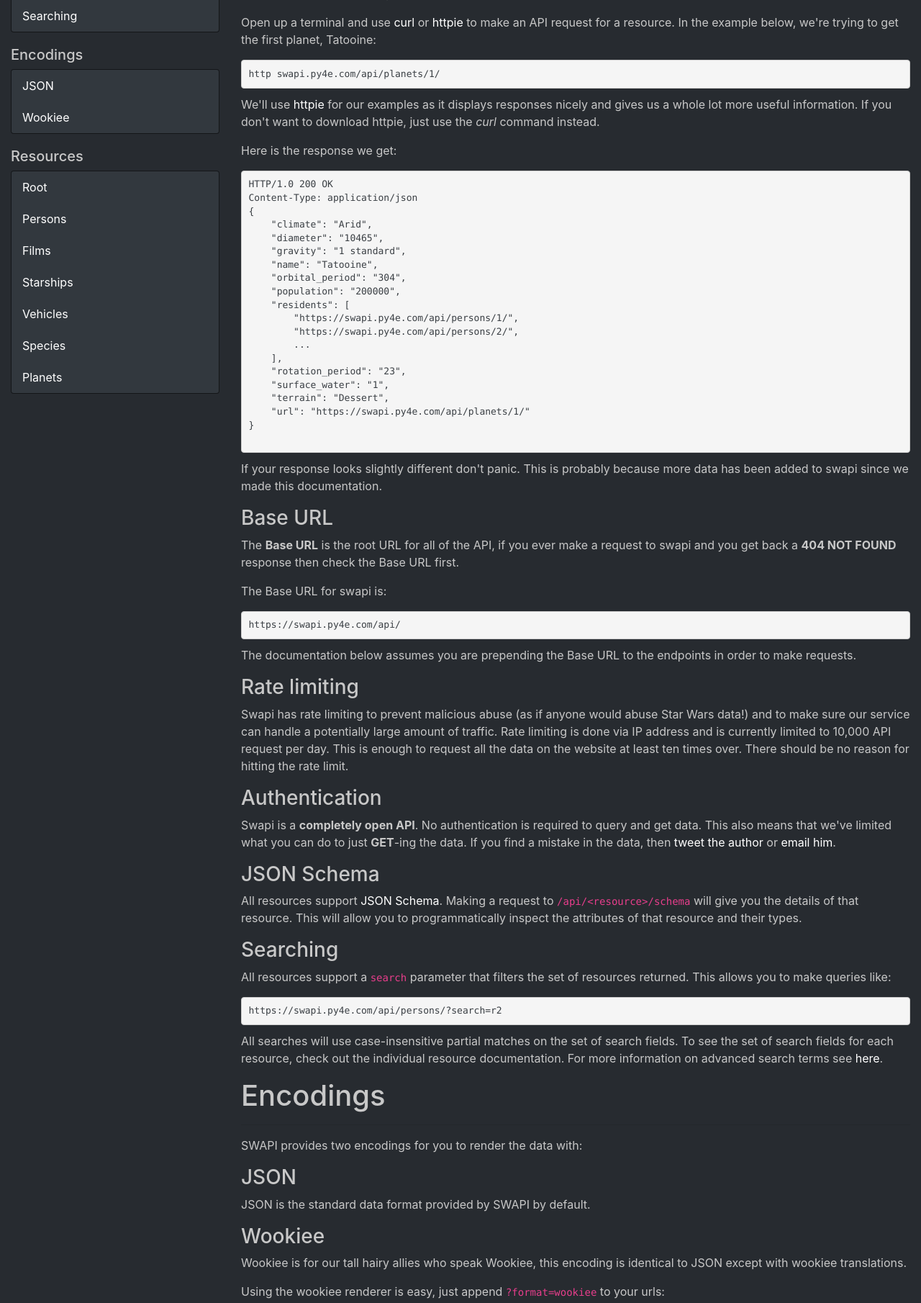
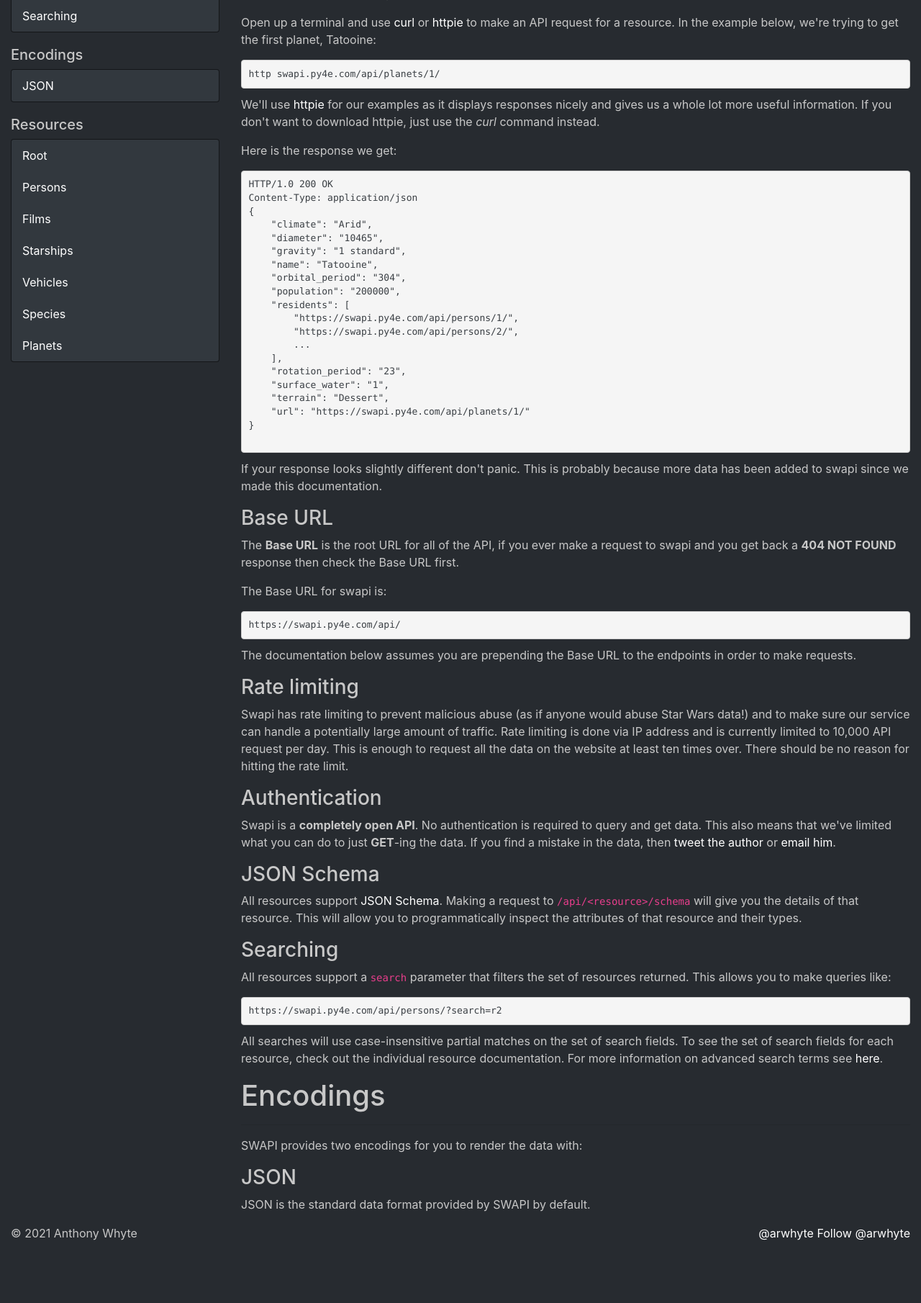
Before and after one commit to ykamat/gffa, a Django app: page /apps/webapp/docs/ in a window 1280 px wide. Shown: the part 708-2518 px from the top of the page at 72% size. After the commit the page ends 2431 px from the top, so only its background shows below. Run offline with Django 3.2, Linux system fonts and the light colour scheme; parts of the project's set-up code (start-up, migrations or seed data) failed here and were passed over; some libraries are stand-ins or nearby versions.

Commit message:
Updated break points and deleted Wookie from docs.py.

```diff
--- a/apps/webapp/templates/webapp/docs.html
+++ b/apps/webapp/templates/webapp/docs.html
@@ -15,7 +15,6 @@
             <h5>Encodings</h5>
             <ul class="list-group">
                 <li class="list-group-item"><a href="#json">JSON</a></li>
-                <li class="list-group-item"><a href="#wookiee">Wookiee</a></li>
             </ul>
             <h5>Resources</h5>
             <ul class="list-group">
@@ -116,13 +115,6 @@
             <p><a name="json"></a></p>
             <h3 id="json">JSON</h3>
             <p>JSON is the standard data format provided by SWAPI by default.</p>
-            <p><a name="wookiee"></a></p>
-            <h3 id="wookiee">Wookiee</h3>
-            <p>Wookiee is for our tall hairy allies who speak Wookiee, this encoding is identical to
-                JSON except with wookiee translations.</p>
-            <p>Using the wookiee renderer is easy, just append <code>?format=wookiee</code> to your
-                urls:</p>
-            <pre><code>https://swapi.py4e.com/api/planets/1/?format=wookiee</code></pre>
         </div>
     </div>
 {% endblock mainbody %}
--- a/apps/webapp/templates/webapp/film_delete.html
+++ b/apps/webapp/templates/webapp/film_delete.html
@@ -8,6 +8,6 @@
 		<button type="submit" class="btn btn-outline-danger">delete</button>
 		<a class="btn btn-outline-secondary" href="{% url 'film_detail' films.pk %}">cancel</a>
 	</form>
-	<p>&nbsp;</p>
+	<br>
 
 {% endblock mainbody %}
--- a/apps/webapp/templates/webapp/film_detail.html
+++ b/apps/webapp/templates/webapp/film_detail.html
@@ -20,7 +20,7 @@
         </div>
     </header>
 
-    &nbsp;
+    <br>
     <article>
         {% if films.title %}
             <div class="row">
@@ -110,6 +110,6 @@
             </div>
         {% endif %}
     </article>
-    &nbsp;
+    <br>
 
 {% endblock mainbody %}
--- a/apps/webapp/templates/webapp/film_new.html
+++ b/apps/webapp/templates/webapp/film_new.html
@@ -15,7 +15,7 @@
 		</div>
 	</header>
 
-	<p>&nbsp;</p>
+	<br>
 	<!-- novalidate attribute required to render validation messages -->
 	<form method="post" novalidate>
 	{% csrf_token %}
@@ -54,6 +54,6 @@
 		&nbsp;<a class="btn btn-outline-secondary" href="{% url 'films' %}">cancel</a>
 	</form>
 
-<p>&nbsp;</p>
+<br>
 
 {% endblock mainbody %}
--- a/apps/webapp/templates/webapp/film_update.html
+++ b/apps/webapp/templates/webapp/film_update.html
@@ -15,7 +15,7 @@
 		</div>
 	</header>
 
-	<p>&nbsp;</p>
+	<br>
 	<!-- novalidate attribute required to render validation messages -->
 	<form method="post" novalidate>
 	{% csrf_token %}
@@ -54,6 +54,6 @@
 		&nbsp;<a class="btn btn-outline-secondary" href="{% url 'film_detail' films.pk %}">cancel</a>
 	</form>
 
-<p>&nbsp;</p>
+<br>
 
 {% endblock mainbody %}
--- a/apps/webapp/templates/webapp/person_detail.html
+++ b/apps/webapp/templates/webapp/person_detail.html
@@ -20,7 +20,7 @@
         </div>
     </header>
 
-    &nbsp;
+    <br>
     {% if persons.name %}
         <div class="row">
             <div class="col-sm-2">
@@ -130,6 +130,6 @@
             </div>
         </div>
     {% endif %}
-    &nbsp;
+    <br>
 
 {% endblock mainbody %}
--- a/apps/webapp/templates/webapp/planet_detail.html
+++ b/apps/webapp/templates/webapp/planet_detail.html
@@ -20,7 +20,7 @@
         </div>
     </header>
 
-    &nbsp;
+    <br>
     <article>
         {% if planets.name %}
             <div class="row">
@@ -121,6 +121,6 @@
             </div>
         {% endif %}
     </article>
-    &nbsp;
+    <br>
 
 {% endblock mainbody %}
--- a/apps/webapp/templates/webapp/vehicle_detail.html
+++ b/apps/webapp/templates/webapp/vehicle_detail.html
@@ -20,7 +20,7 @@
         </div>
     </header>
 
-    &nbsp;
+    <br>
     <article>
         {% if vehicles.name %}
             <div class="row">
@@ -143,6 +143,6 @@
             </div>
         {% endif %}
     </article>
-    &nbsp;
+    <br>
 
 {% endblock mainbody %}
```
